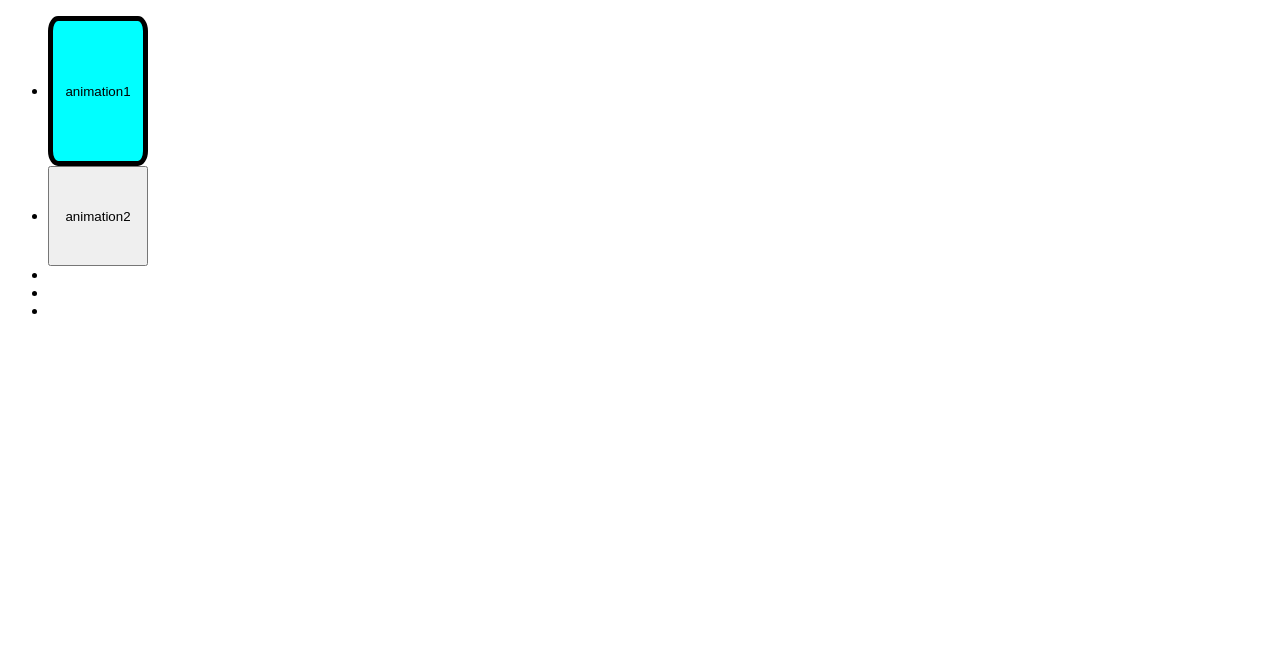
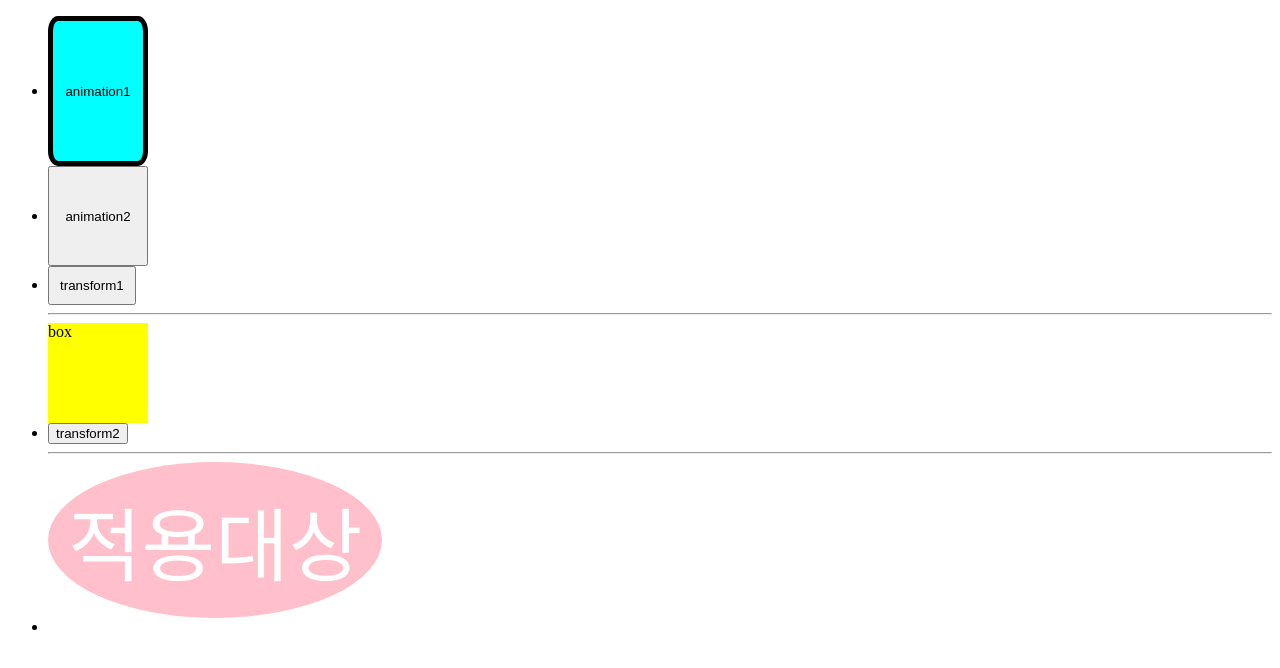
Before and after one commit to bok87/css_animation_study, a plain HTML site: page amin_1.html in a window 1280 px wide. Drawn offline with Linux system fonts and the light colour scheme.

Commit message:
transtion transform stydy2

```diff
--- a/amin_1.html
+++ b/amin_1.html
@@ -34,6 +34,43 @@
             width: 200px;
             height: 50px;
         }
+        #btn3 {
+            padding:10px;
+
+        }
+        /* btn3에 마우스를 올렸을 때 그 형제 box가 변경된다 */
+        #btn3:hover ~ .box { /* ~ 형제들중 , + 인접한형제 */
+            background: palevioletred;
+            /* transform:속성(값) 속성(값) */
+            /* transform 속성은 자식,자손에게도 영향을 준다. */
+            /* transform: scaleX(2)scaleY(0.5); */ /* 1=100% */
+            /* transform:rotate(-60deg) scale(1.5); */
+            /* transform: skew(60deg, -20deg); */
+            /* transform: skewY(60deg); */
+            transform: translateX(200px);
+        }
+        .box {
+            width:100px; height: 100px;
+            background: yellow;
+            transition: transform 0.5s;
+        }
+        #btn4 {
+
+        }
+        #btn4:hover ~.target {
+            color:red;
+            transform: rotate(360deg);
+            transform: scale(2) rotateX(60deg) translateX(300px);
+            transform-origin: left top; /* 중심축바꾸기 */
+        }
+        .target {
+            background: pink;
+            display: inline-block;
+            color: rgb(255, 255, 255); font-size: 5rem; border-radius: 50%; padding: 20px;
+            /* transition: transform; */
+            transition: all 2s ;
+        }
+
     </style>
 </head>
 <body>
@@ -44,8 +81,16 @@
         <li>
             <button type="button" id="btn2">animation2</button> <!-- 버튼타입 꼭 전송과 취소가 아니고 범용적으로 쓸때 bu -->
         </li>
-        <li></li>
-        <li></li>
+        <li>
+            <button id="btn3" type="button">transform1</button>
+            <hr>
+            <div class="box">box</div>
+        </li>
+        <li>
+            <button id="btn4" type="button">transform2</button>
+            <hr>
+            <span class="target">적용대상</span>
+        </li>
         <li></li>
     </ul>
 </body>
```
Also changed, not shown: 1-0-pro/index.html (+5 -1 lines), 1-1-star/index.html (+6 -1 lines), 1-2-nike/index.html (+5 -0 lines).
